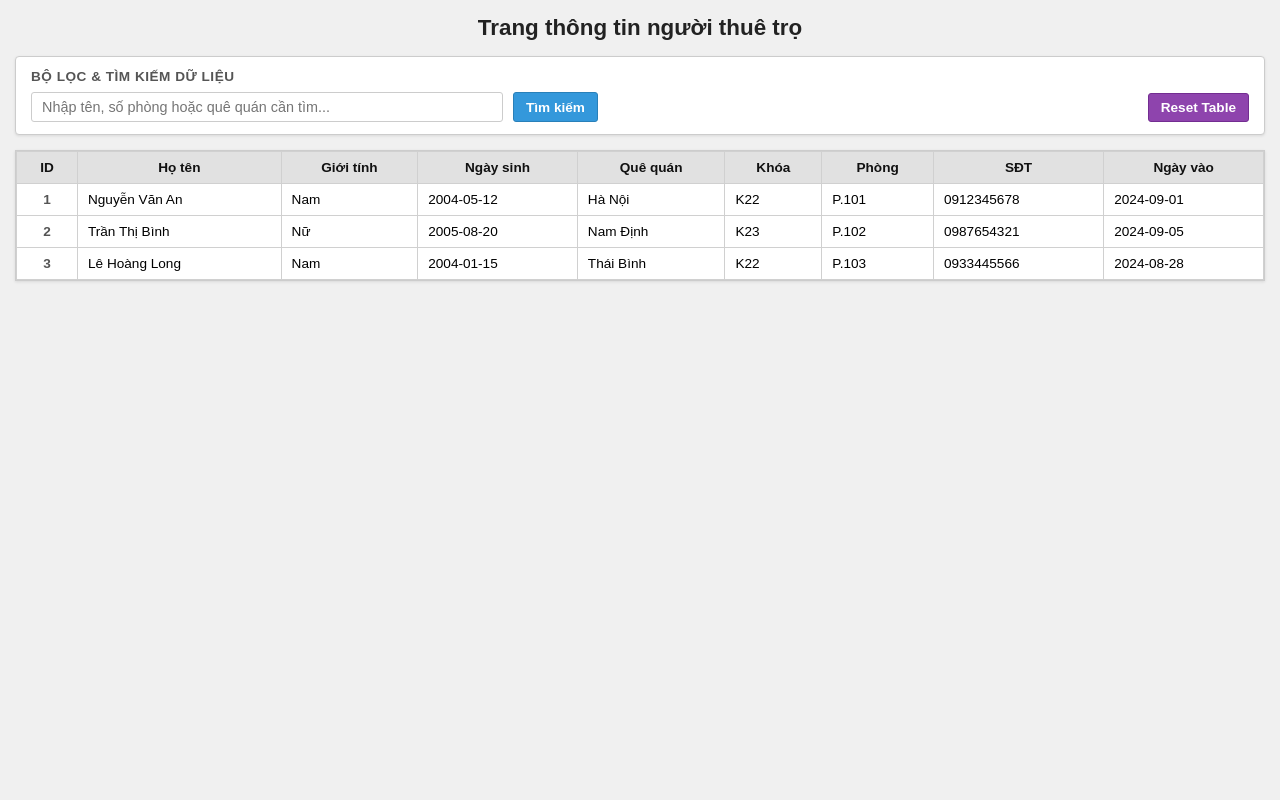
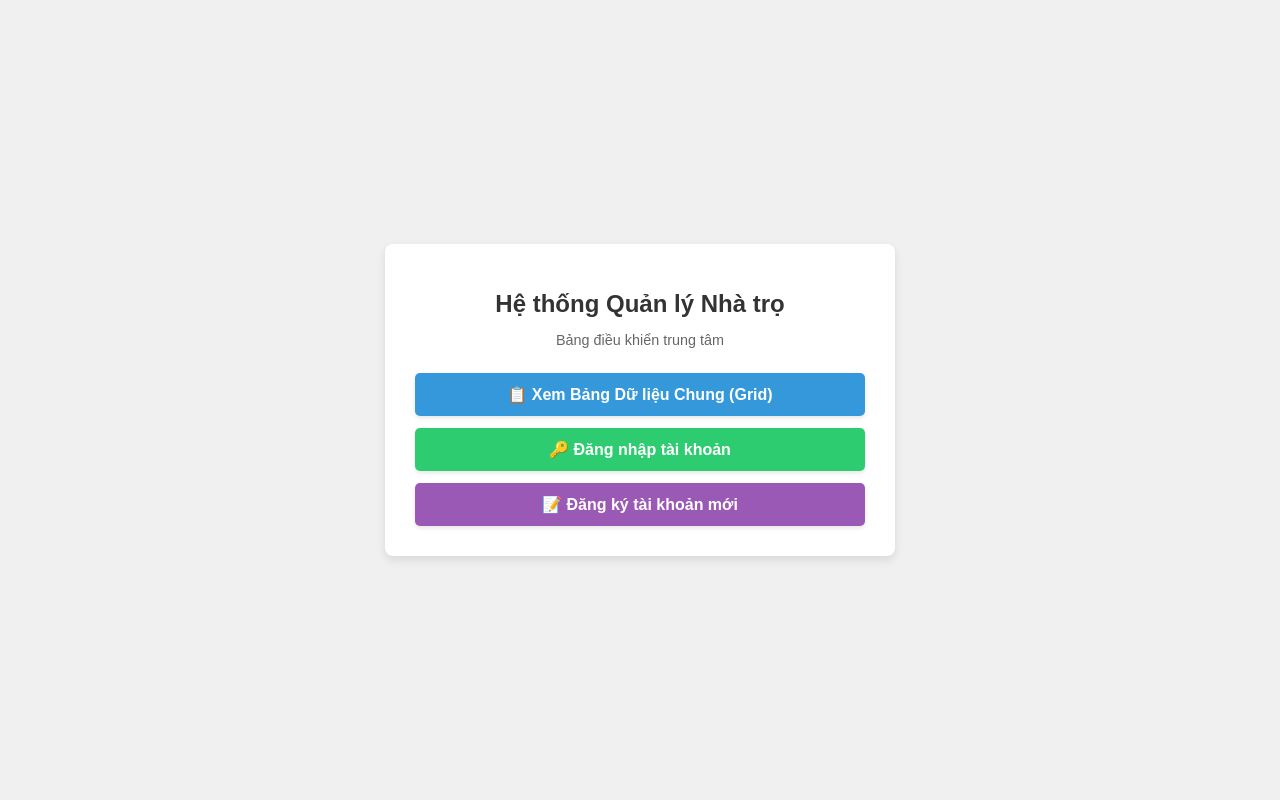
Before and after one commit to hahuynam7012/Home-Server, a Flask app: page / in a window 1280 px wide. Run offline with Flask 3, Linux system fonts and the light colour scheme; data comes from the database, SQL or seed files in the repository.

Commit message:
update index.html

```diff
--- a/templates/index.html
+++ b/templates/index.html
@@ -3,181 +3,108 @@
 <head>
     <meta charset="UTF-8">
     <meta name="viewport" content="width=device-width, initial-scale=1.0">
-    <title>Trang thông tin người thuê trọ</title>
+    <title>Hệ thống Quản lý Sinh viên Nhà trọ</title>
     <style>
         body {
             font-family: Arial, sans-serif;
-            margin: 15px;
             background-color: #f0f0f0;
-            color: #000;
+            margin: 0;
+            padding: 0;
+            display: flex;
+            justify-content: center;
+            align-items: center;
+            height: 100vh;
         }
 
-        .container {
-            max-width: 1350px;
-            margin: 0 auto;
+        .dashboard-container {
+            background: #ffffff;
+            padding: 30px;
+            border-radius: 8px;
+            box-shadow: 0 4px 10px rgba(0, 0, 0, 0.1);
+            text-align: center;
+            width: 100%;
+            max-width: 450px;
         }
 
         h1 {
-            text-align: center;
-            font-size: 1.4rem;
-            margin-bottom: 15px;
-            color: #222;
+            font-size: 1.5rem;
+            color: #333;
+            margin-bottom: 5px;
         }
 
-        .panel {
-            background: #ffffff;
-            border: 1px solid #ccc;
-            border-radius: 4px;
-            padding: 12px 15px;
-            margin-bottom: 15px;
-            box-shadow: 0 1px 3px rgba(0,0,0,0.1);
+        .subtitle {
+            font-size: 0.9rem;
+            color: #666;
+            margin-bottom: 25px;
         }
 
-        .panel-title {
-            font-size: 0.85rem;
+        .user-info {
+            background: #eef2f7;
+            padding: 10px;
+            border-radius: 5px;
+            margin-bottom: 20px;
+            font-size: 0.9rem;
             font-weight: bold;
-            color: #555;
-            margin-bottom: 8px;
-            text-transform: uppercase;
-            letter-spacing: 0.5px;
+            color: #2c3e50;
         }
 
-        .panel-actions {
+        .menu-buttons {
             display: flex;
-            justify-content: space-between;
-            align-items: center;
-            flex-wrap: wrap;
-            gap: 10px;
+            flex-direction: column;
+            gap: 12px;
         }
 
-        .search-form {
-            display: flex;
-            gap: 10px;
-            flex-grow: 1;
+        .btn-card {
+            display: block;
+            text-decoration: none;
+            padding: 12px 20px;
+            font-size: 1rem;
+            font-weight: bold;
+            border-radius: 5px;
+            color: white;
+            transition: opacity 0.2s, transform 0.1s;
+            box-shadow: 0 2px 4px rgba(0,0,0,0.1);
         }
 
-        .search-form input[type="text"] {
-            flex-grow: 1;
-            max-width: 450px;
-            padding: 6px 10px;
-            font-size: 0.9rem;
-            border: 1px solid #ccc;
-            border-radius: 3px;
+        .btn-card:hover {
+            opacity: 0.9;
+            transform: translateY(-2px);
         }
 
-        .table-container {
-            overflow-x: auto;
-            background: #ffffff;
-            border: 1px solid #ccc;
-            box-shadow: 0 1px 3px rgba(0,0,0,0.1);
-        }
-
-        .grid-table {
-            width: 100%;
-            border-collapse: collapse;
-            font-size: 0.85rem;
-        }
-
-        .grid-table th, .grid-table td {
-            border: 1px solid #d0d0d0;
-            padding: 8px 10px;
-            text-align: left;
-        }
-
-        .grid-table th {
-            background-color: #e1e1e1;
-            color: #111;
-            font-weight: bold;
-            text-align: center;
-        }
-
-        /* Hiệu ứng dòng khi di chuột (giống DataGridView chọn dòng) */
-        .grid-table tbody tr:hover {
-            background-color: #f1f4f8;
-        }
-
-        .btn {
-            padding: 6px 12px;
-            font-size: 0.85rem;
-            border: 1px solid #7f8c8d;
-            border-radius: 3px;
-            cursor: pointer;
-            font-weight: bold;
-            white-space: nowrap;
-        }
-
-        .btn-search { background-color: #3498db; color: white; border-color: #2980b9; }
-        .btn-reset { background-color: #95a5a6; color: white; border-color: #7f8c8d; text-decoration: none; display: inline-block; line-height: 1.4; }
-        .btn-reset-table { background-color: #8e44ad; color: white; border-color: #732d91; }
-
-        .btn:hover { opacity: 0.9; }
-
-        .empty-msg {
-            text-align: center;
-            color: #666;
-            font-style: italic;
-            padding: 20px;
-        }
+        /* Màu sắc phân biệt các chức năng */
+        .btn-grid { background-color: #3498db; }       /* Xem bảng grid chung */
+        .btn-profile { background-color: #e67e22; }    /* Trang cá nhân / điền thông tin */
+        .btn-login { background-color: #2ecc71; }      /* Đăng nhập */
+        .btn-register { background-color: #9b59b6; }   /* Đăng ký */
+        .btn-logout { background-color: #e74c3c; }     /* Đăng xuất */
     </style>
 </head>
 <body>
-    <div class="container">
-        <h1>Trang thông tin người thuê trọ</h1>
+    <div class="dashboard-container">
+        <h1>Hệ thống Quản lý Nhà trọ</h1>
+        <p class="subtitle">Bảng điều khiển trung tâm</p>
 
-        <!-- Panel tìm kiếm và Reset Table -->
-        <div class="panel">
-            <div class="panel-title">Bộ lọc & Tìm kiếm dữ liệu</div>
-            <div class="panel-actions">
-                <form action="/" method="GET" class="search-form">
-                    <input type="text" name="search" placeholder="Nhập tên, số phòng hoặc quê quán cần tìm..." value="{{ search_query }}">
-                    <button type="submit" class="btn btn-search">Tìm kiếm</button>
-                    {% if search_query %}
-                    <a href="/" class="btn btn-reset">Hủy tìm</a>
-                    {% endif %}
-                </form>
+        {% if session.username %}
+            <div class="user-info">
+                Đang đăng nhập với tài khoản: {{ session.username }}
+            </div>
+        {% endif %}
 
-                <form action="/reset-table" method="POST">
-                    <button type="submit" class="btn btn-reset-table">Reset Table</button>
-                </form>
-            </div>
-        </div>
+        <div class="menu-buttons">
+            <!-- Nút vào xem danh sách/grid chung (bạn có thể đổi route nếu tách trang grid riêng, ví dụ /grid) -->
+            <a href="/" class="btn-card btn-grid">📋 Xem Bảng Dữ liệu Chung (Grid)</a>
 
-        <!-- Bảng hiển thị dữ liệu dạng DataGridView (Chỉ đọc) -->
-        <div class="table-container">
-            <table class="grid-table">
-                <thead>
-                    <tr>
-                        <th>ID</th>
-                        <th>Họ tên</th>
-                        <th>Giới tính</th>
-                        <th>Ngày sinh</th>
-                        <th>Quê quán</th>
-                        <th>Khóa</th>
-                        <th>Phòng</th>
-                        <th>SĐT</th>
-                        <th>Ngày vào</th>
-                    </tr>
-                </thead>
-                <tbody>
-                    {% for row in data %}
-                    <tr>
-                        <td style="text-align: center; font-weight: bold; color: #555;">{{ row.id }}</td>
-                        <td>{{ row.StudentName }}</td>
-                        <td>{{ row.Gender }}</td>
-                        <td>{{ row.StudentBirth }}</td>
-                        <td>{{ row.StudentHomeTown }}</td>
-                        <td>{{ row.StudentAcademicYear }}</td>
-                        <td>{{ row.StudentRoomNumber }}</td>
-                        <td>{{ row.PhoneNumber }}</td>
-                        <td>{{ row.CheckInDate }}</td>
-                    </tr>
-                    {% else %}
-                    <tr>
-                        <td colspan="9" class="empty-msg">Không có dữ liệu sinh viên nào trong cơ sở dữ liệu.</td>
-                    </tr>
-                    {% endfor %}
-                </tbody>
-            </table>
+            {% if session.username %}
+                <!-- Nút vào trang cá nhân điền thông tin -->
+                <a href="/profile" class="btn-card btn-profile">👤 Trang cá nhân & Form nhập thông tin</a>
+                <!-- Nút đăng xuất -->
+                <a href="/logout" class="btn-card btn-logout">🚪 Đăng xuất</a>
+            {% else %}
+                <!-- Nút đăng nhập -->
+                <a href="/login" class="btn-card btn-login">🔑 Đăng nhập tài khoản</a>
+                <!-- Nút đăng ký -->
+                <a href="/register" class="btn-card btn-register">📝 Đăng ký tài khoản mới</a>
+            {% endif %}
         </div>
     </div>
 </body>
```
